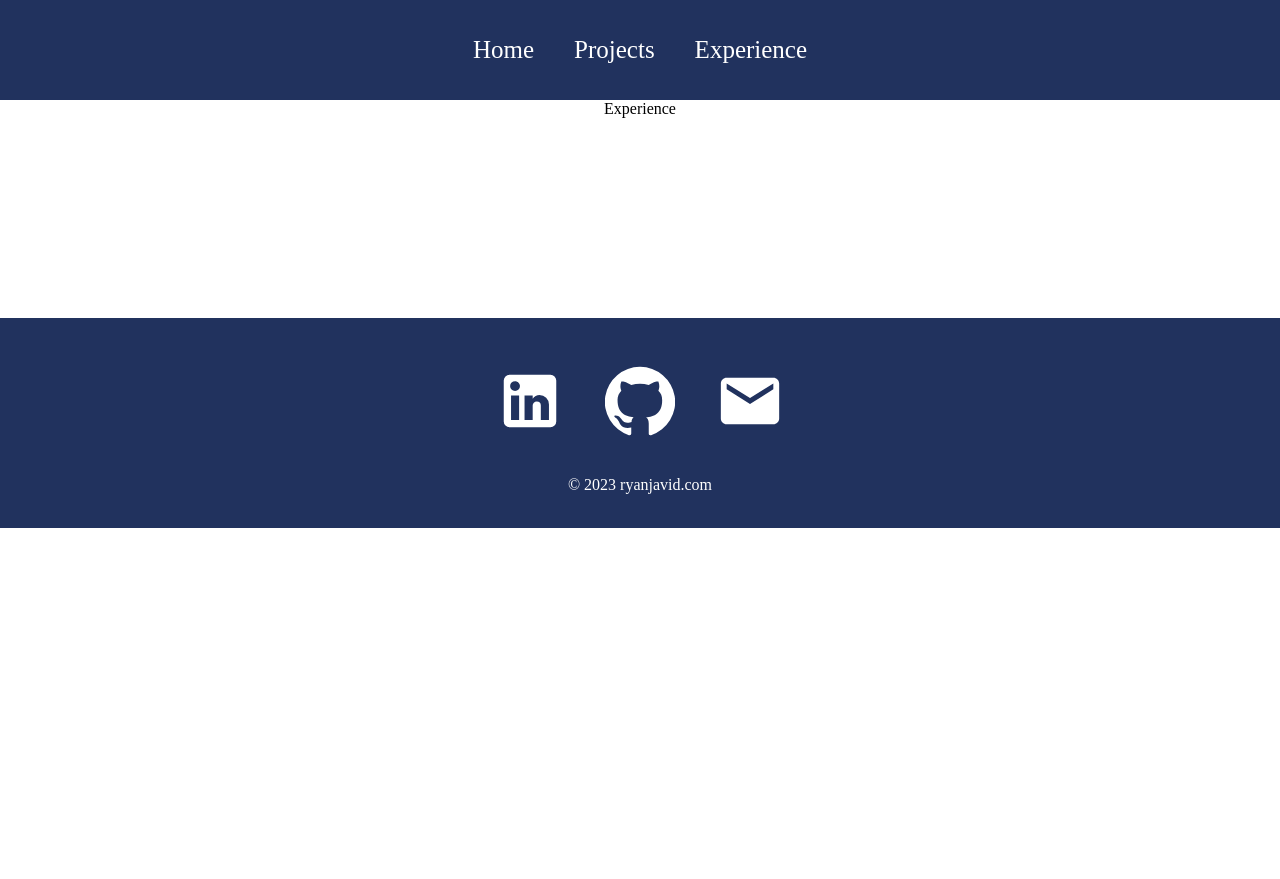
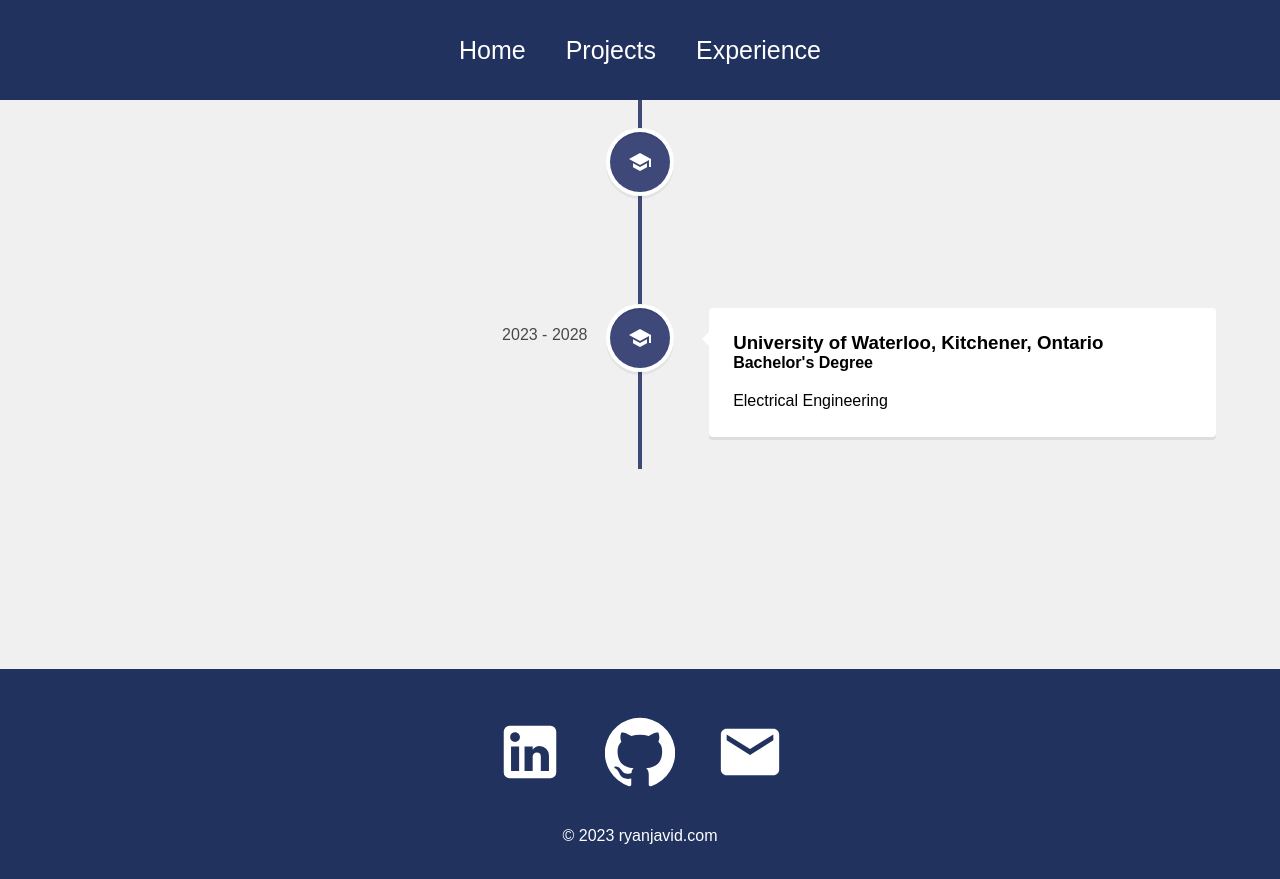
Before and after one commit to Ryan-Sadeghi-Javid/personal, a React (Create React App) app: page /experience in a window 1280 px wide. Before the commit the page ends 800 px from the top, so only its background shows below. Built offline with nearby package versions, Linux system fonts and the light colour scheme.

Commit message:
Experince page finished

```diff
--- a/src/App.css
+++ b/src/App.css
@@ -1,5 +1,10 @@
 .App {
-  text-align: center;
+  width: 100%;
+  height: auto;
+  display: flex;
+  flex-direction: column;
+  font-family: Arial, Helvetica, sans-serif;
+  background-color: #f0f0f0;
 }
 
 body {
--- a/src/pages/Experience.js
+++ b/src/pages/Experience.js
@@ -1,8 +1,39 @@
-import React from 'react'
+import React from 'react';
+import { VerticalTimeline, VerticalTimelineElement} from 'react-vertical-timeline-component';
+import "react-vertical-timeline-component/style.min.css";
+import SchoolIcon from "@material-ui/icons/School"
 
 function Experience() {
   return (
-    <div>Experience</div>
+    <div className='experince'>
+
+    <VerticalTimeline lineColor="#3e497a">
+
+      <VerticalTimelineElement className="vertical-timeline-element--education"
+      date="2019 - 2023"
+      iconStyle={ {background: "#3e497a", color: "#fff"}}
+      icon={<SchoolIcon />}
+      >
+
+      <h3 className='vertical-timeline-element-title'>Thornhill Seconadry School, Thornhill, Ontario</h3>
+      <p>High School Diploma</p>
+      </VerticalTimelineElement>
+
+      <VerticalTimelineElement className="vertical-timeline-element--education"
+      date="2023 - 2028"
+      iconStyle={ {background: "#3e497a", color: "#fff"}}
+      icon={<SchoolIcon />}
+      >
+
+      <h3 className='vertical-timeline-element-title'>University of Waterloo, Kitchener, Ontario</h3>
+      <h4 className='vertical-timeline-element-subtitle'>Bachelor's Degree</h4>
+      <p>Electrical Engineering</p>
+      </VerticalTimelineElement>
+
+
+    </VerticalTimeline>
+
+    </div>
   )
 }
 
```
Also changed, not shown: src/styles/Experience.css (added).
